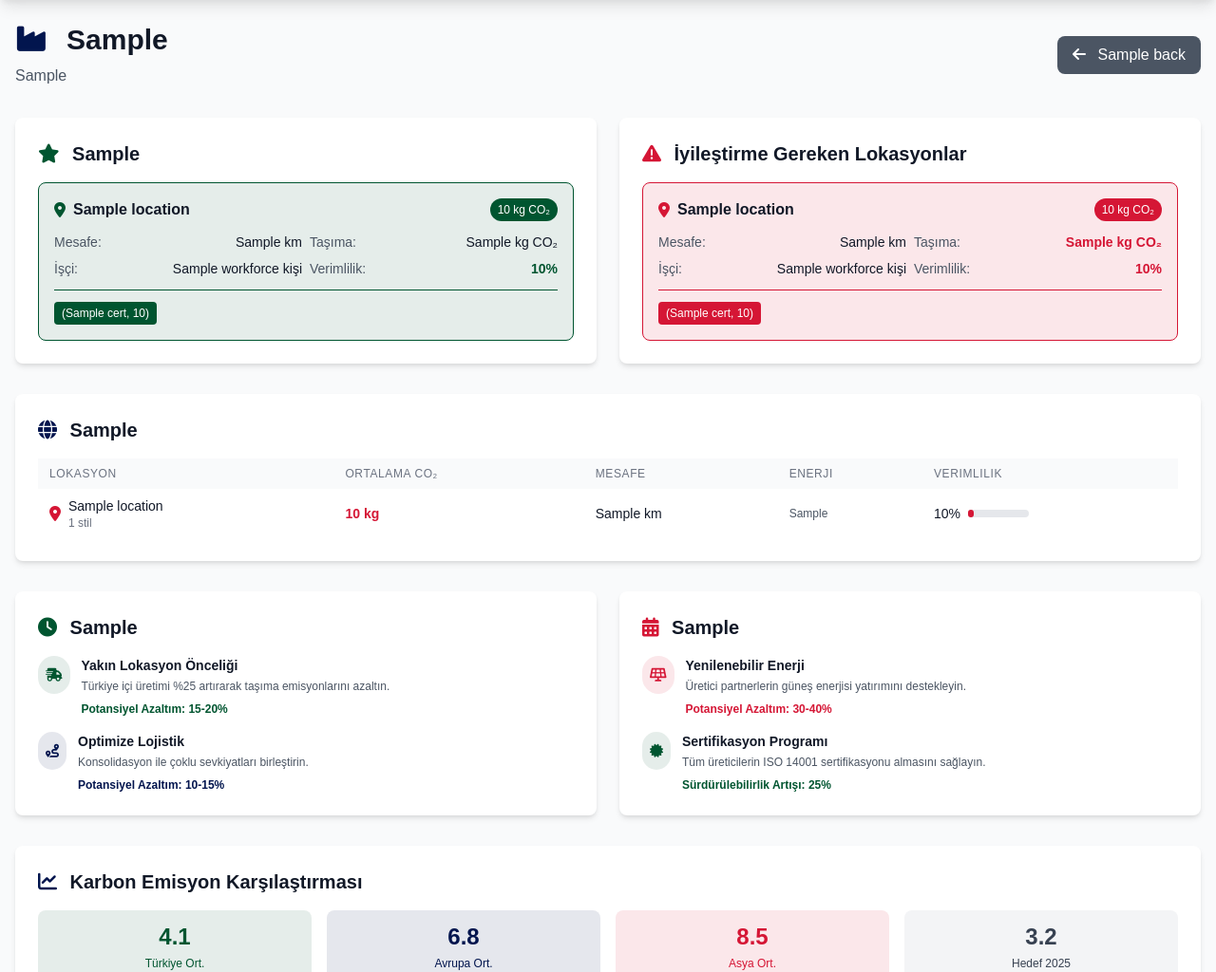
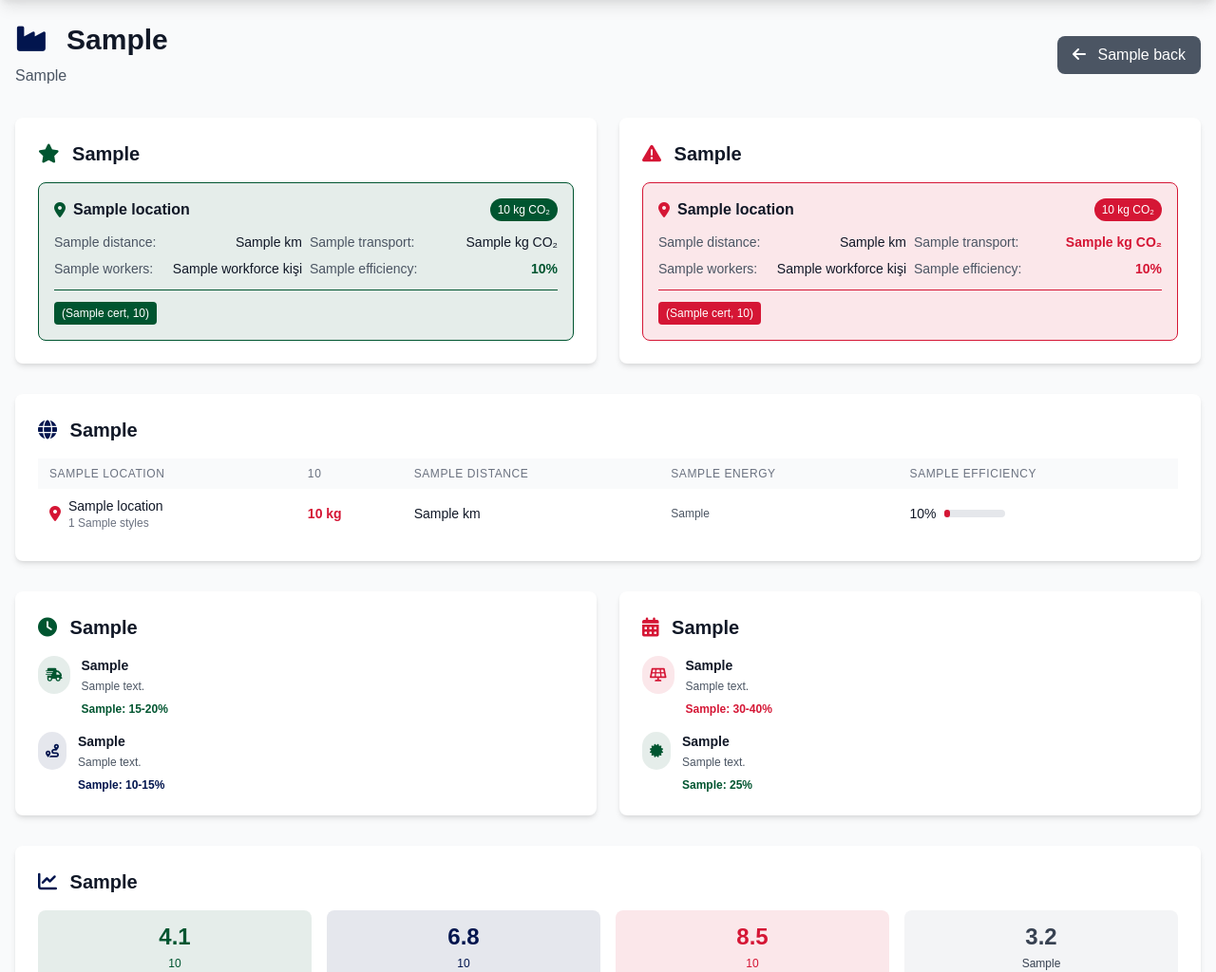
Before and after one commit to cemonat67/mango-dpp-platform, a FastAPI app: template templates/production_analysis.html in a window 1280 px wide. Shown: the part 64-1088 px from the top of the page at 95% size. Run offline with FastAPI, Linux system fonts and the light colour scheme; the template is opened without the code that fills it: most values are stand-ins (such as "Sample title", 1, 10 or a date in 2020).

Commit message:
Fix complete English translation coverage across all templates
- Added comprehensive translations for production analysis fields
- Fixed hardcoded Turkish text in production_analysis.html:
  * Distance, Transport, Workers, Efficiency labels
  * Location comparison sections
  * Carbon reduction recommendations
  * Emission comparison charts
- Fixed styles.html: Carbon, Target Price, Location selection
- Fixed collection templates: Collection info, creation dates, style actions
- Fixed passport template: Created date labels
- All templates now properly use translation keys for complete English support

🤖 Generated with [Memex](https://memex.tech)
Co-Authored-By: Memex <noreply@memex.tech>

```diff
--- a/templates/passport.html
+++ b/templates/passport.html
@@ -49,7 +49,7 @@
                         <p class="text-gray-900">{{ nft.collection }}</p>
                     </div>
                     <div>
-                        <label class="block text-sm font-medium text-gray-600 mb-1">Oluşturulma Tarihi</label>
+                        <label class="block text-sm font-medium text-gray-600 mb-1">{{ t['created_date'] }}</label>
                         <p class="text-gray-900">{{ nft.created_at.strftime('%Y-%m-%d') if nft.created_at else '' }}</p>
                     </div>
                 </div>
--- a/templates/production_analysis.html
+++ b/templates/production_analysis.html
@@ -19,9 +19,9 @@
     </div>
 </div>
 
-<!-- En İyi ve En Kötü Lokasyonlar -->
+<!-- {{ t['best_worst_locations'] }} -->
 <div class="grid grid-cols-1 lg:grid-cols-2 gap-6 mb-8">
-    <!-- En İyi Lokasyonlar -->
+    <!-- {{ t['lowest_carbon_locations'] }} -->
     <div class="bg-white rounded-lg shadow-md p-4 md:p-6">
         <h2 class="text-lg md:text-xl font-semibold text-gray-900 mb-4">
             <i class="fas fa-star text-primary mr-2"></i>
@@ -43,19 +43,19 @@
 
                 <div class="grid grid-cols-2 gap-2 text-xs md:text-sm">
                     <div class="flex justify-between">
-                        <span class="text-gray-600">Mesafe:</span>
+                        <span class="text-gray-600">{{ t['distance'] }}:</span>
                         <span class="text-gray-900">{{ stats.distance_km if stats.distance_km is defined else 'N/A' }} km</span>
                     </div>
                     <div class="flex justify-between">
-                        <span class="text-gray-600">Taşıma:</span>
+                        <span class="text-gray-600">{{ t['transport'] }}:</span>
                         <span class="text-gray-900">{{ stats.transport_emission if stats.transport_emission is defined else 'N/A' }} kg CO₂</span>
                     </div>
                     <div class="flex justify-between">
-                        <span class="text-gray-600">İşçi:</span>
-                        <span class="text-gray-900">{{ stats.workforce if stats.workforce is defined else stats.count }} kişi</span>
+                        <span class="text-gray-600">{{ t['workers'] }}:</span>
+                        <span class="text-gray-900">{{ stats.workforce if stats.workforce is defined else stats.count }} {{ 'people' if lang == 'en' else 'kişi' }}</span>
                     </div>
                     <div class="flex justify-between">
-                        <span class="text-gray-600">Verimlilik:</span>
+                        <span class="text-gray-600">{{ t['efficiency'] }}:</span>
                         <span class="text-primary font-semibold">{{ stats.efficiency_score if stats.efficiency_score is defined else '75' }}%</span>
                     </div>
                 </div>
@@ -74,11 +74,11 @@
         </div>
     </div>
 
-    <!-- En Yüksek Karbon Lokasyonları -->
+    <!-- {{ t['improvement_needed_locations'] }} -->
     <div class="bg-white rounded-lg shadow-md p-4 md:p-6">
         <h2 class="text-lg md:text-xl font-semibold text-gray-900 mb-4">
             <i class="fas fa-exclamation-triangle text-secondary mr-2"></i>
-            İyileştirme Gereken Lokasyonlar
+            {{ t['improvement_needed_locations'] }}
         </h2>
 
         <div class="space-y-3">
@@ -96,19 +96,19 @@
 
                 <div class="grid grid-cols-2 gap-2 text-xs md:text-sm">
                     <div class="flex justify-between">
-                        <span class="text-gray-600">Mesafe:</span>
+                        <span class="text-gray-600">{{ t['distance'] }}:</span>
                         <span class="text-gray-900">{{ stats.distance_km if stats.distance_km is defined else 'N/A' }} km</span>
                     </div>
                     <div class="flex justify-between">
-                        <span class="text-gray-600">Taşıma:</span>
+                        <span class="text-gray-600">{{ t['transport'] }}:</span>
                         <span class="text-secondary font-semibold">{{ stats.transport_emission if stats.transport_emission is defined else 'N/A' }} kg CO₂</span>
                     </div>
                     <div class="flex justify-between">
-                        <span class="text-gray-600">İşçi:</span>
-                        <span class="text-gray-900">{{ stats.workforce if stats.workforce is defined else stats.count }} kişi</span>
+                        <span class="text-gray-600">{{ t['workers'] }}:</span>
+                        <span class="text-gray-900">{{ stats.workforce if stats.workforce is defined else stats.count }} {{ 'people' if lang == 'en' else 'kişi' }}</span>
                     </div>
                     <div class="flex justify-between">
-                        <span class="text-gray-600">Verimlilik:</span>
+                        <span class="text-gray-600">{{ t['efficiency'] }}:</span>
                         <span class="text-secondary font-semibold">{{ stats.efficiency_score if stats.efficiency_score is defined else '60' }}%</span>
                     </div>
                 </div>
@@ -128,7 +128,7 @@
     </div>
 </div>
 
-<!-- Detaylı Lokasyon Analizi -->
+<!-- {{ t['detailed_location_analysis'] }} -->
 <div class="bg-white rounded-lg shadow-md p-4 md:p-6 mb-8">
     <h2 class="text-lg md:text-xl font-semibold text-gray-900 mb-4">
         <i class="fas fa-globe text-navy mr-2"></i>
@@ -139,11 +139,11 @@
         <table class="min-w-full">
             <thead class="bg-gray-50">
                 <tr>
-                    <th class="px-3 py-2 text-left text-xs font-medium text-gray-500 uppercase tracking-wider">Lokasyon</th>
-                    <th class="px-3 py-2 text-left text-xs font-medium text-gray-500 uppercase tracking-wider">Ortalama CO₂</th>
-                    <th class="px-3 py-2 text-left text-xs font-medium text-gray-500 uppercase tracking-wider">Mesafe</th>
-                    <th class="px-3 py-2 text-left text-xs font-medium text-gray-500 uppercase tracking-wider">Enerji</th>
-                    <th class="px-3 py-2 text-left text-xs font-medium text-gray-500 uppercase tracking-wider">Verimlilik</th>
+                    <th class="px-3 py-2 text-left text-xs font-medium text-gray-500 uppercase tracking-wider">{{ t['location'] }}</th>
+                    <th class="px-3 py-2 text-left text-xs font-medium text-gray-500 uppercase tracking-wider">{{ t['average_co2'] }}</th>
+                    <th class="px-3 py-2 text-left text-xs font-medium text-gray-500 uppercase tracking-wider">{{ t['distance'] }}</th>
+                    <th class="px-3 py-2 text-left text-xs font-medium text-gray-500 uppercase tracking-wider">{{ t['energy'] }}</th>
+                    <th class="px-3 py-2 text-left text-xs font-medium text-gray-500 uppercase tracking-wider">{{ t['efficiency'] }}</th>
                 </tr>
             </thead>
             <tbody class="bg-white divide-y divide-gray-200">
@@ -157,7 +157,7 @@
                                 {% else %}text-secondary{% endif %} mr-2"></i>
                             <div>
                                 <div class="text-sm font-medium text-gray-900">{{ location }}</div>
-                                <div class="text-xs text-gray-500">{{ stats.count }} stil</div>
+                                <div class="text-xs text-gray-500">{{ stats.count }} {{ t['styles'] }}</div>
                             </div>
                         </div>
                     </td>
@@ -196,7 +196,7 @@
     </div>
 </div>
 
-<!-- Karbon Azaltım Önerileri -->
+<!-- {{ t['carbon_reduction_recommendations'] }} -->
 <div class="grid grid-cols-1 lg:grid-cols-2 gap-6 mb-8">
     <!-- Kısa Vadeli Aksiyonlar -->
     <div class="bg-white rounded-lg shadow-md p-4 md:p-6">
@@ -211,9 +211,9 @@
                     <i class="fas fa-shipping-fast text-primary text-sm"></i>
                 </div>
                 <div>
-                    <h3 class="font-semibold text-gray-900 text-sm">Yakın Lokasyon Önceliği</h3>
-                    <p class="text-xs text-gray-600 mt-1">Türkiye içi üretimi %25 artırarak taşıma emisyonlarını azaltın.</p>
-                    <div class="mt-2 text-xs text-primary font-semibold">Potansiyel Azaltım: 15-20%</div>
+                    <h3 class="font-semibold text-gray-900 text-sm">{{ t['nearby_location_priority'] }}</h3>
+                    <p class="text-xs text-gray-600 mt-1">{{ t['nearby_location_priority_desc'] }}</p>
+                    <div class="mt-2 text-xs text-primary font-semibold">{{ t['potential_reduction'] }}: 15-20%</div>
                 </div>
             </div>
 
@@ -222,9 +222,9 @@
                     <i class="fas fa-route text-navy text-sm"></i>
                 </div>
                 <div>
-                    <h3 class="font-semibold text-gray-900 text-sm">Optimize Lojistik</h3>
-                    <p class="text-xs text-gray-600 mt-1">Konsolidasyon ile çoklu sevkiyatları birleştirin.</p>
-                    <div class="mt-2 text-xs text-navy font-semibold">Potansiyel Azaltım: 10-15%</div>
+                    <h3 class="font-semibold text-gray-900 text-sm">{{ t['optimize_logistics'] }}</h3>
+                    <p class="text-xs text-gray-600 mt-1">{{ t['optimize_logistics_desc'] }}</p>
+                    <div class="mt-2 text-xs text-navy font-semibold">{{ t['potential_reduction'] }}: 10-15%</div>
                 </div>
             </div>
         </div>
@@ -243,9 +243,9 @@
                     <i class="fas fa-solar-panel text-secondary text-sm"></i>
                 </div>
                 <div>
-                    <h3 class="font-semibold text-gray-900 text-sm">Yenilenebilir Enerji</h3>
-                    <p class="text-xs text-gray-600 mt-1">Üretici partnerlerin güneş enerjisi yatırımını destekleyin.</p>
-                    <div class="mt-2 text-xs text-secondary font-semibold">Potansiyel Azaltım: 30-40%</div>
+                    <h3 class="font-semibold text-gray-900 text-sm">{{ t['renewable_energy'] }}</h3>
+                    <p class="text-xs text-gray-600 mt-1">{{ t['renewable_energy_desc'] }}</p>
+                    <div class="mt-2 text-xs text-secondary font-semibold">{{ t['potential_reduction'] }}: 30-40%</div>
                 </div>
             </div>
 
@@ -254,9 +254,9 @@
                     <i class="fas fa-certificate text-primary text-sm"></i>
                 </div>
                 <div>
-                    <h3 class="font-semibold text-gray-900 text-sm">Sertifikasyon Programı</h3>
-                    <p class="text-xs text-gray-600 mt-1">Tüm üreticilerin ISO 14001 sertifikasyonu almasını sağlayın.</p>
-                    <div class="mt-2 text-xs text-primary font-semibold">Sürdürülebilirlik Artışı: 25%</div>
+                    <h3 class="font-semibold text-gray-900 text-sm">{{ t['certification_program'] }}</h3>
+                    <p class="text-xs text-gray-600 mt-1">{{ t['certification_program_desc'] }}</p>
+                    <div class="mt-2 text-xs text-primary font-semibold">{{ t['sustainability_increase'] }}: 25%</div>
                 </div>
             </div>
         </div>
@@ -267,31 +267,31 @@
 <div class="bg-white rounded-lg shadow-md p-4 md:p-6">
     <h2 class="text-lg md:text-xl font-semibold text-gray-900 mb-4">
         <i class="fas fa-chart-line text-navy mr-2"></i>
-        Karbon Emisyon Karşılaştırması
+        {{ t['carbon_emission_comparison'] }}
     </h2>
 
     <div class="grid grid-cols-2 md:grid-cols-4 gap-4">
         <div class="text-center p-3 bg-primary-light rounded-lg">
             <div class="text-xl md:text-2xl font-bold text-primary mb-1">4.1</div>
-            <p class="text-xs text-primary">Türkiye Ort.</p>
+            <p class="text-xs text-primary">{{ t['turkey_avg'] }}</p>
             <p class="text-xs text-gray-600">kg CO₂</p>
         </div>
 
         <div class="text-center p-3 bg-navy-light rounded-lg">
             <div class="text-xl md:text-2xl font-bold text-navy mb-1">6.8</div>
-            <p class="text-xs text-navy">Avrupa Ort.</p>
+            <p class="text-xs text-navy">{{ t['europe_avg'] }}</p>
             <p class="text-xs text-gray-600">kg CO₂</p>
         </div>
 
         <div class="text-center p-3 bg-secondary-light rounded-lg">
             <div class="text-xl md:text-2xl font-bold text-secondary mb-1">8.5</div>
-            <p class="text-xs text-secondary">Asya Ort.</p>
+            <p class="text-xs text-secondary">{{ t['asia_avg'] }}</p>
             <p class="text-xs text-gray-600">kg CO₂</p>
         </div>
 
         <div class="text-center p-3 bg-gray-100 rounded-lg">
             <div class="text-xl md:text-2xl font-bold text-gray-700 mb-1">3.2</div>
-            <p class="text-xs text-gray-700">Hedef 2025</p>
+            <p class="text-xs text-gray-700">{{ t['target_2025'] }}</p>
             <p class="text-xs text-gray-600">kg CO₂</p>
         </div>
     </div>
```
Also changed, not shown: templates/collection_detail.html (+7 -7 lines), templates/styles.html (+4 -4 lines), translations.py (+82 -0 lines).
